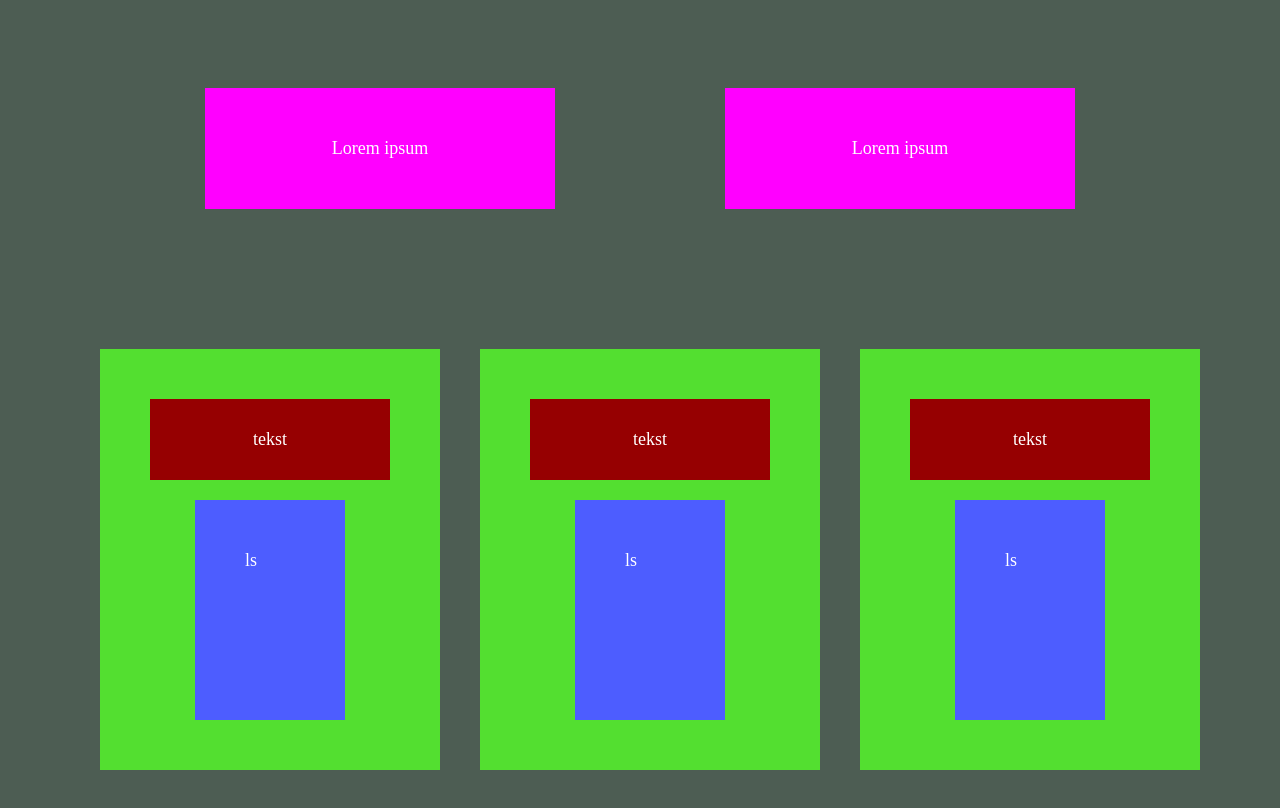
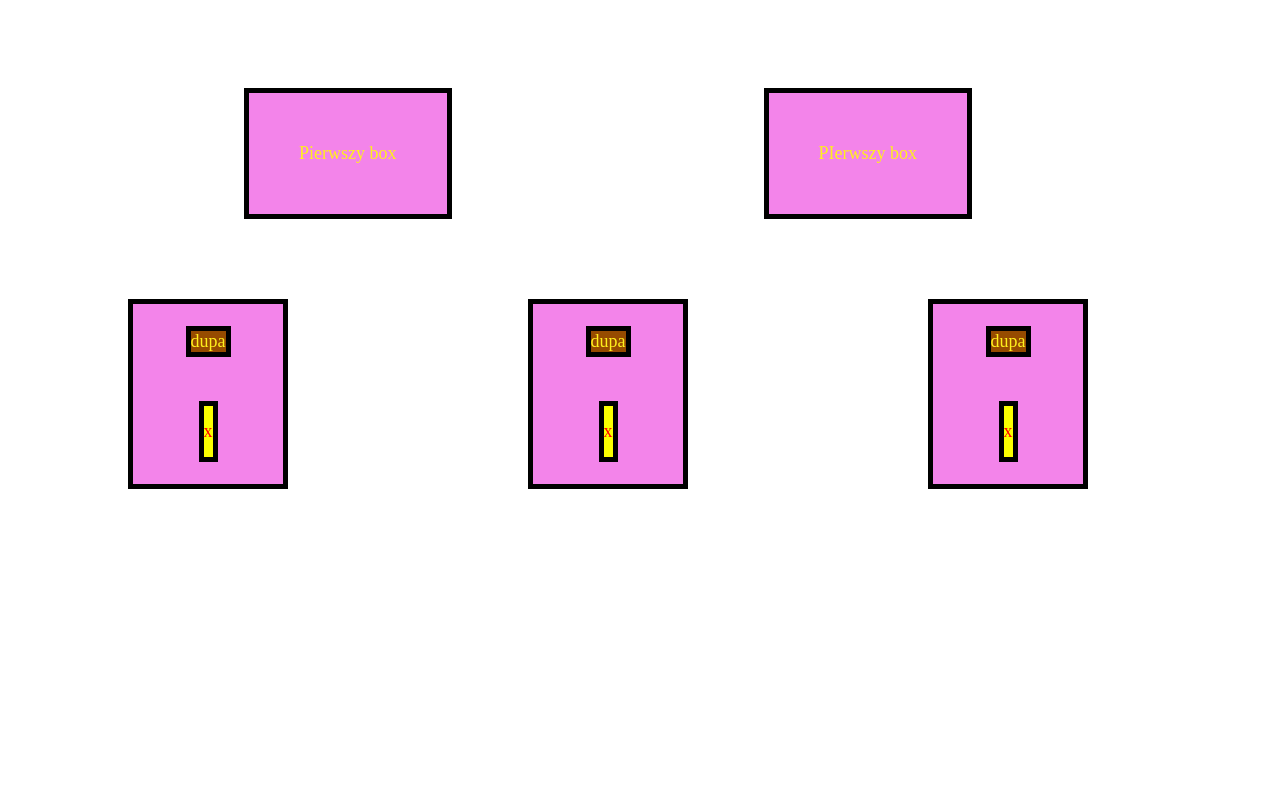
Before and after one commit to JanuszSpiczko/flexbox, a plain HTML site: page index.html in a window 1280 px wide. Drawn offline with Linux system fonts and the light colour scheme.

Commit message:
final version

```diff
--- a/index.html
+++ b/index.html
@@ -15,24 +15,24 @@
 </head>
 
 <body>
-    <div id="container">
-        <div id="topbar">
-            <div class="rectangle">Lorem ipsum</div>
-            <div class="rectangle">Lorem ipsum</div>
+    <div class="container">
+        <div class="topbar">
+            <div class="rectangle">Pierwszy box</div>
+            <div class="rectangle">PIerwszy box</div>
         </div>
 
         <div class="square">
             <div class="tile1">
-                <div class="tile2">tekst</div>
-                <div class="tile3">ls</div>
+                <div class="tile2">dupa</div>
+                <div class="tile3">x</div>
             </div>
             <div class="tile1">
-                <div class="tile2">tekst</div>
-                <div class="tile3">ls</div>
+                <div class="tile2">dupa</div>
+                <div class="tile3">x</div>
             </div>
             <div class="tile1">
-                <div class="tile2">tekst</div>
-                <div class="tile3">ls</div>
+                <div class="tile2">dupa</div>
+                <div class="tile3">x</div>
             </div>
         </div>
     </div>
--- a/style.css
+++ b/style.css
@@ -1,53 +1,50 @@
 body {
-  background-color: #4d5d53;
-  color: #ffffff;
+  color: #fff01c;
   font-size: 18px;
 }
 
-#container {
+.container {
   width: 1200px;
-  margin: 0 auto;
 }
 
-#topbar {
+.topbar {
   display: flex;
   justify-content: space-around;
   padding: 80px;
 }
 
 .rectangle {
+  border: 5px black solid;
   text-align: center;
-  width: 250px;
   padding: 50px;
-  background-color: #ff00ff;
+  background-color: #f384ea;
 }
 
 .square {
   display: flex;
   justify-content: space-around;
-  padding: 40px;
 }
 
 .tile1 {
+  border: 5px black solid;
+  width: 150px;
+  height: 180px;
   display: flex;
   flex-direction: column;
   align-items: center;
-  padding: 50px;
-  margin: 20px;
-  background-color: #53df30;
+  justify-content: space-around;
+  background-color: #f384ea;
 }
 
 .tile2 {
+  border: 5px black solid;
   text-align: center;
-  width: 100px;
-  padding: 30px 70px;
-  margin-bottom: 20px;
-  background-color: rgb(150, 0, 1);
+  background-color: #964b00;
 }
 
 .tile3 {
-  width: 50px;
-  height: 120px;
-  padding: 50px;
-  background-color: #4d5dff;
+  padding: 15px 0;
+  border: 5px black solid;
+  color: red;
+  background-color: #fbff00;
 }
```
